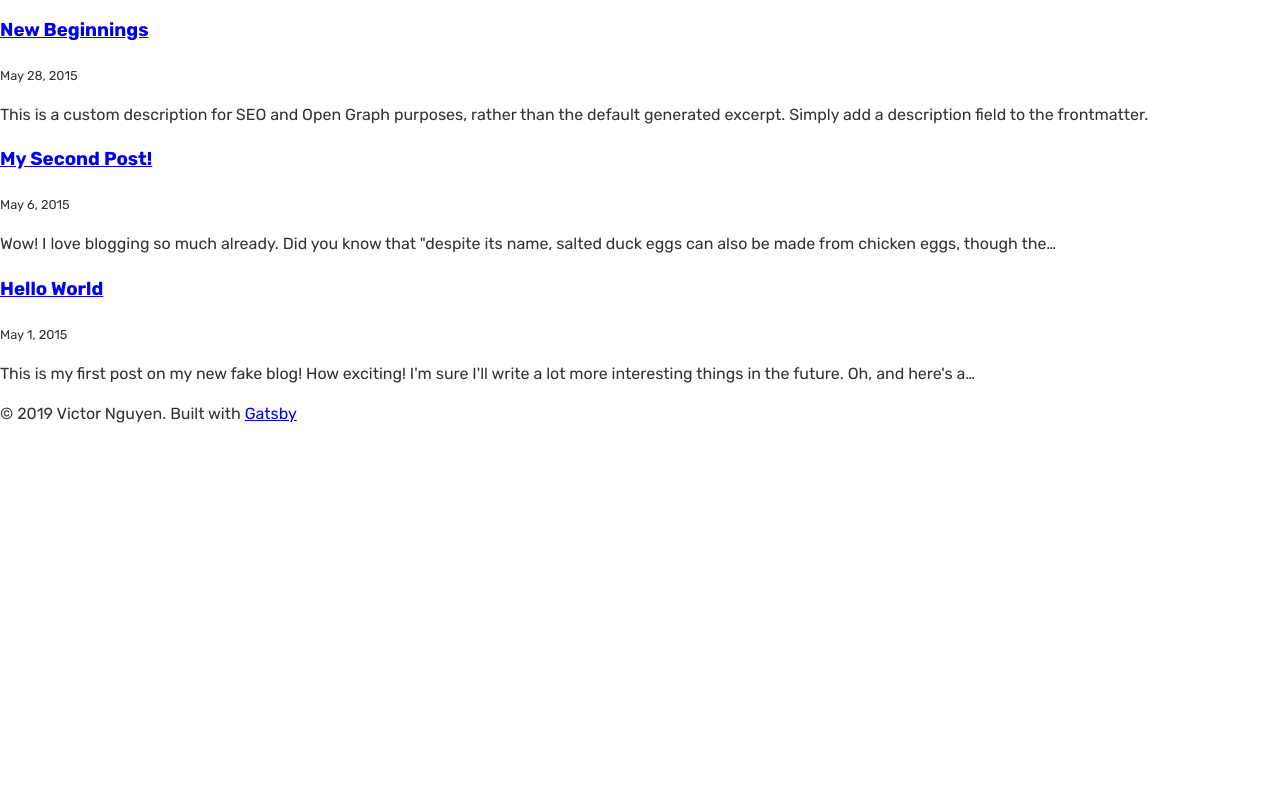
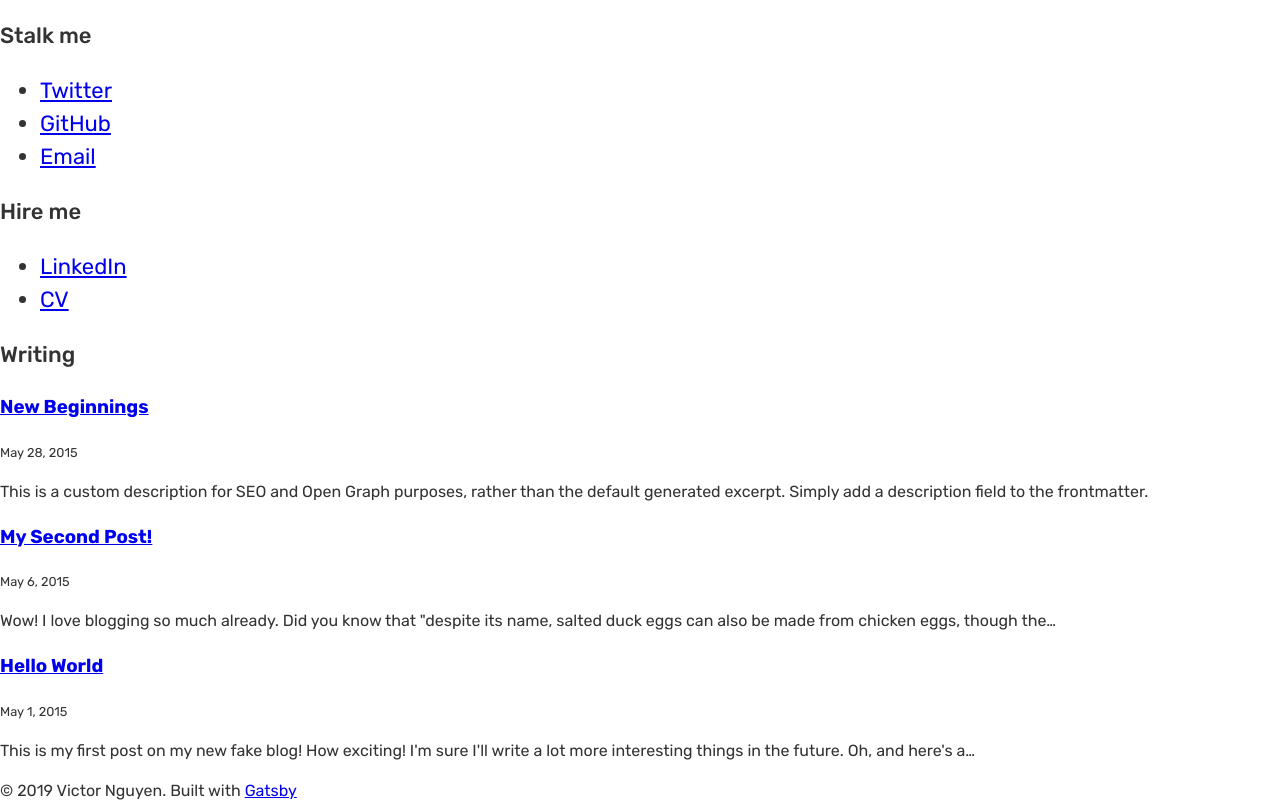
Before and after one commit to victornguyen/vic.codes, a Gatsby site: page / in a window 1280 px wide. Shown: the part 83-886 px from the top of the page. Before the commit the page ends 800 px from the top, so only its background shows below. Built offline with nearby package versions, Linux system fonts and the light colour scheme; Gatsby itself is replaced by a stand-in of ours.

Commit message:
Create index page components
- Add social and hire components and content
- Refactor blog index into own component
- Refactor into functional components where appropriate

```diff
--- /dev/null
+++ b/content/copy/hire.md
@@ -0,0 +1,6 @@
+---
+title: Hire
+---
+
+- [LinkedIn](https://www.linkedin.com/in/therealvictornguyen)
+- [CV](https://www.linkedin.com/in/therealvictornguyen)
--- /dev/null
+++ b/content/copy/social.md
@@ -0,0 +1,7 @@
+---
+title: Social
+---
+
+- [Twitter](https://www.twitter.com/victornguyen)
+- [GitHub](https://www.github.com/victornguyen)
+- [Email](mailto:vic.nguyen@gmail.com)
--- a/src/components/bio.js
+++ b/src/components/bio.js
@@ -47,6 +47,8 @@ const Bio = () => (
   />
 )
 
+export default Bio
+
 const query = graphql`
   query BioQuery {
     avatar: file(absolutePath: { regex: "/face.jpg/" }) {
@@ -67,5 +69,3 @@ const query = graphql`
     }
   }
 `
-
-export default Bio
--- /dev/null
+++ b/src/components/blog.js
@@ -0,0 +1,79 @@
+import React from 'react'
+import PropTypes from 'prop-types'
+import styled from 'styled-components'
+import { StaticQuery, Link, graphql } from 'gatsby'
+
+const Container = styled.section``
+
+const Title = styled.h3`
+  font-size: 22px;
+  font-weight: 500;
+`
+
+const Post = ({ node }) => {
+  const title = node.frontmatter.title || node.fields.slug
+  return (
+    <div key={node.fields.slug}>
+      <h3>
+        <Link style={{ boxShadow: `none` }} to={node.fields.slug}>
+          {title}
+        </Link>
+      </h3>
+      <small>{node.frontmatter.date}</small>
+      <p
+        dangerouslySetInnerHTML={{
+          __html: node.frontmatter.description || node.excerpt,
+        }}
+      />
+    </div>
+  )
+}
+
+Post.propTypes = {
+  node: PropTypes.object.isRequired,
+}
+
+const Blog = () => {
+  return (
+    <StaticQuery
+      query={query}
+      render={data => {
+        const posts = data.allMarkdownRemark.edges
+        return (
+          <Container>
+            <Title>Writing</Title>
+            {posts.map(({ node }) => (
+              <Post key={node.id} node={node} />
+            ))}
+          </Container>
+        )
+      }}
+    />
+  )
+}
+
+export default Blog
+
+export const query = graphql`
+  query BlogQuery {
+    allMarkdownRemark(
+      filter: { fileAbsolutePath: { regex: "/blog/" } }
+      sort: { fields: [frontmatter___date], order: DESC }
+    ) {
+      edges {
+        node {
+          id
+          excerpt
+          fields {
+            slug
+          }
+          frontmatter {
+            date(formatString: "MMMM D, YYYY")
+            title
+            description
+          }
+        }
+      }
+    }
+  }
+`
--- /dev/null
+++ b/src/components/hire.js
@@ -0,0 +1,40 @@
+import React from 'react'
+import styled from 'styled-components'
+import { StaticQuery, graphql } from 'gatsby'
+
+const Container = styled.section``
+
+const Title = styled.h3`
+  font-size: 22px;
+  font-weight: 500;
+`
+
+const List = styled.div`
+  font-size: 22px;
+`
+
+const Hire = () => (
+  <StaticQuery
+    query={query}
+    render={data => {
+      const { html } = data.content
+      return (
+        <Container>
+          <Title>Hire me</Title>
+          <List dangerouslySetInnerHTML={{ __html: html }} />
+        </Container>
+      )
+    }}
+  />
+)
+
+export default Hire
+
+const query = graphql`
+  query HireQuery {
+    content: markdownRemark(frontmatter: { title: { eq: "Hire" } }) {
+      id
+      html
+    }
+  }
+`
--- /dev/null
+++ b/src/components/social.js
@@ -0,0 +1,40 @@
+import React from 'react'
+import styled from 'styled-components'
+import { StaticQuery, graphql } from 'gatsby'
+
+const Container = styled.section``
+
+const Title = styled.h3`
+  font-size: 22px;
+  font-weight: 500;
+`
+
+const List = styled.div`
+  font-size: 22px;
+`
+
+const Social = () => (
+  <StaticQuery
+    query={query}
+    render={data => {
+      const { html } = data.content
+      return (
+        <Container>
+          <Title>Stalk me</Title>
+          <List dangerouslySetInnerHTML={{ __html: html }} />
+        </Container>
+      )
+    }}
+  />
+)
+
+export default Social
+
+const query = graphql`
+  query SocialQuery {
+    content: markdownRemark(frontmatter: { title: { eq: "Social" } }) {
+      id
+      html
+    }
+  }
+`
--- a/src/pages/index.js
+++ b/src/pages/index.js
@@ -1,75 +1,39 @@
 import React from 'react'
 import PropTypes from 'prop-types'
-import { Link, graphql } from 'gatsby'
+import { graphql } from 'gatsby'
 
-import Bio from '../components/bio'
 import Layout from '../components/layout'
 import SEO from '../components/seo'
+import Bio from '../components/bio'
+import Social from '../components/social'
+import Hire from '../components/hire'
+import Blog from '../components/blog'
 
-class BlogIndex extends React.Component {
-  render() {
-    const { data } = this.props
+const Index = ({ data, location }) => {
   const author = data.site.siteMetadata.author
-    const posts = data.allMarkdownRemark.edges
-
   return (
-      <Layout location={this.props.location} author={author}>
+    <Layout location={location} author={author}>
       <SEO title="All posts" />
       <Bio />
-        {posts.map(({ node }) => {
-          const title = node.frontmatter.title || node.fields.slug
-          return (
-            <div key={node.fields.slug}>
-              <h3>
-                <Link style={{ boxShadow: `none` }} to={node.fields.slug}>
-                  {title}
-                </Link>
-              </h3>
-              <small>{node.frontmatter.date}</small>
-              <p
-                dangerouslySetInnerHTML={{
-                  __html: node.frontmatter.description || node.excerpt,
-                }}
-              />
-            </div>
-          )
-        })}
+      <Social />
+      <Hire />
+      <Blog />
     </Layout>
   )
 }
-}
 
-BlogIndex.propTypes = {
+Index.propTypes = {
   data: PropTypes.object.isRequired,
   location: PropTypes.object.isRequired,
 }
 
-export default BlogIndex
+export default Index
 
 export const pageQuery = graphql`
   query {
     site {
       siteMetadata {
-        title
         author
-      }
-    }
-    allMarkdownRemark(
-      filter: { fileAbsolutePath: { regex: "/blog/" } }
-      sort: { fields: [frontmatter___date], order: DESC }
-    ) {
-      edges {
-        node {
-          excerpt
-          fields {
-            slug
-          }
-          frontmatter {
-            date(formatString: "MMMM D, YYYY")
-            title
-            description
-          }
-        }
       }
     }
   }
```
Lines whose indentation alone changed are shown as unchanged.
